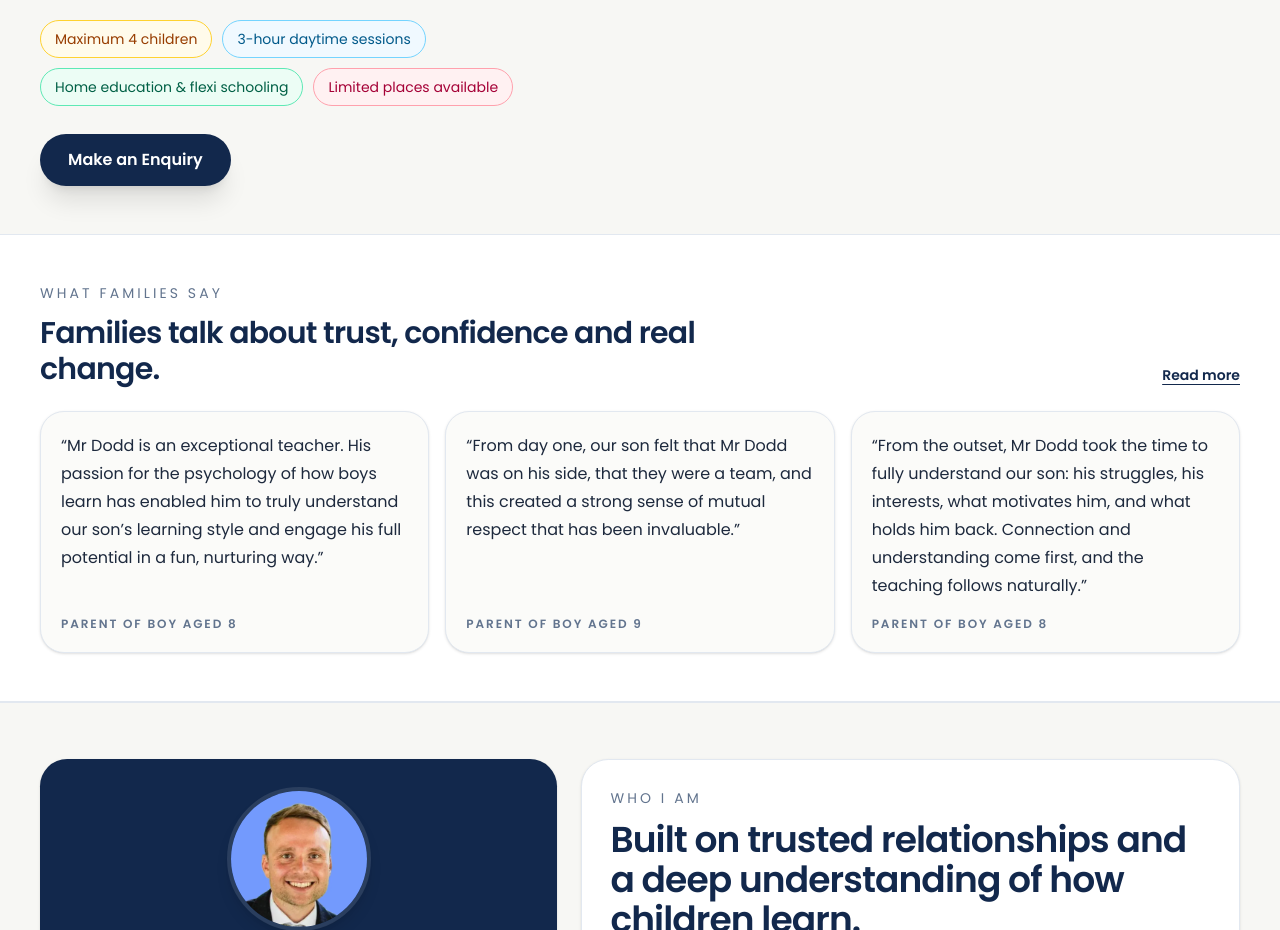
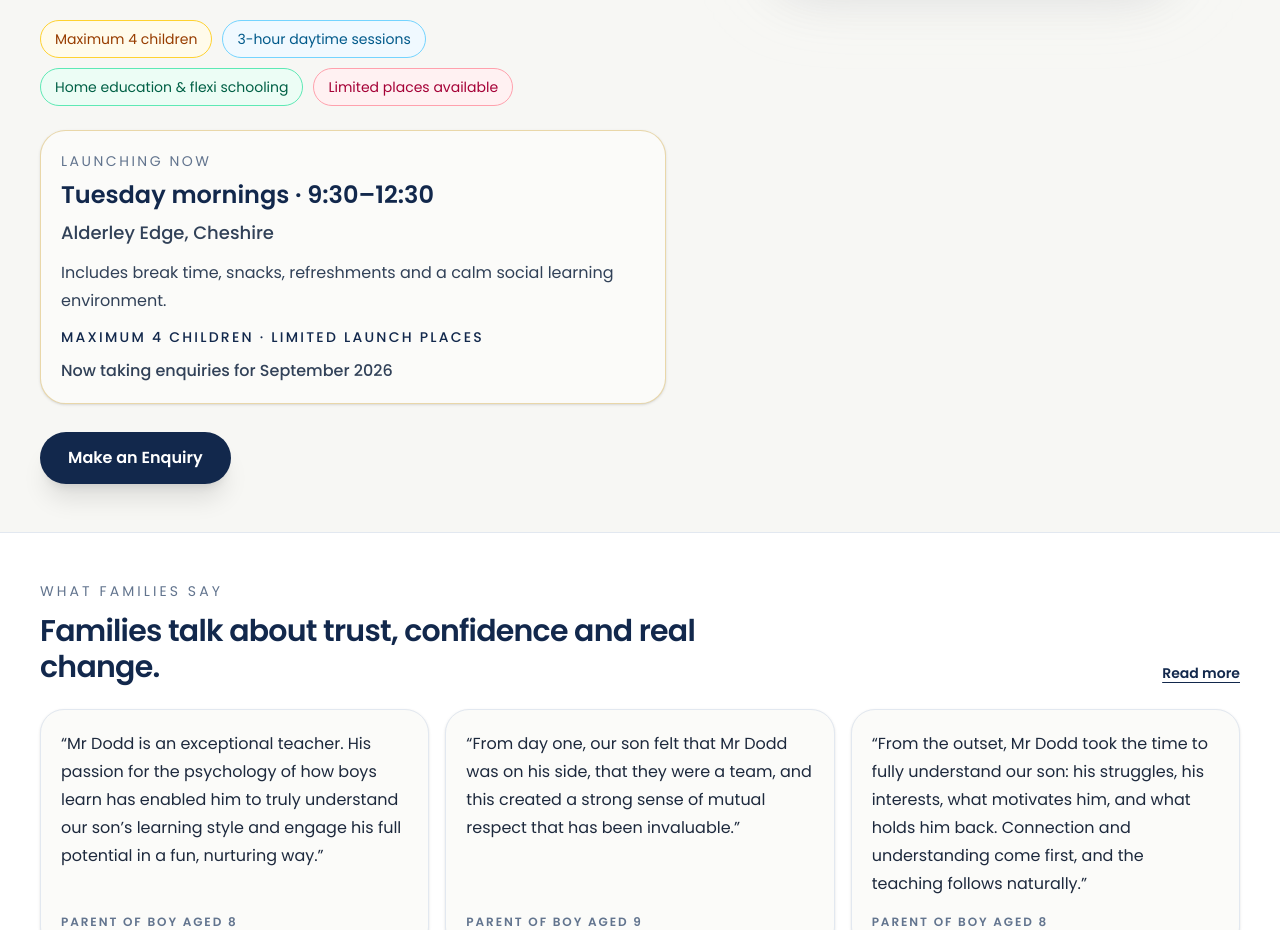
Before and after one commit to davedodd89-ai/warren-dodd-education, a Next.js app: page / in a window 1280 px wide. Shown: the part 1200-2130 px from the top of the page. Built offline with nearby package versions, Linux system fonts and the light colour scheme.

Commit message:
Add launch location and September 2026 intake

```diff
--- a/app/page.tsx
+++ b/app/page.tsx
@@ -147,6 +147,33 @@ export default function Page() {
               <span className="rounded-full border border-rose-300 bg-rose-50 px-3.5 py-2 text-xs text-rose-800 md:text-sm">
                 Limited places available
               </span>
+            </div>
+
+            <div className="mt-6 rounded-[1.6rem] border border-[#D8B35B]/50 bg-[#FBFBF9] p-5 shadow-sm">
+              <p className="text-xs uppercase tracking-[0.18em] text-slate-500 md:text-sm">
+                Launching now
+              </p>
+
+              <p className="mt-2 text-xl font-semibold text-[#12284C] md:text-2xl">
+                Tuesday mornings · 9:30–12:30
+              </p>
+
+              <p className="mt-2 text-base font-medium text-slate-700 md:text-lg">
+                Alderley Edge, Cheshire
+              </p>
+
+              <p className="mt-3 text-sm leading-6 text-slate-700 md:text-base md:leading-7">
+                Includes break time, snacks, refreshments and a calm social
+                learning environment.
+              </p>
+
+              <p className="mt-3 text-sm font-medium uppercase tracking-[0.16em] text-[#12284C]">
+                Maximum 4 children · limited launch places
+              </p>
+
+              <p className="mt-3 text-sm font-medium text-slate-700 md:text-base">
+                Now taking enquiries for September 2026
+              </p>
             </div>
 
             <div className="mt-7">
```
